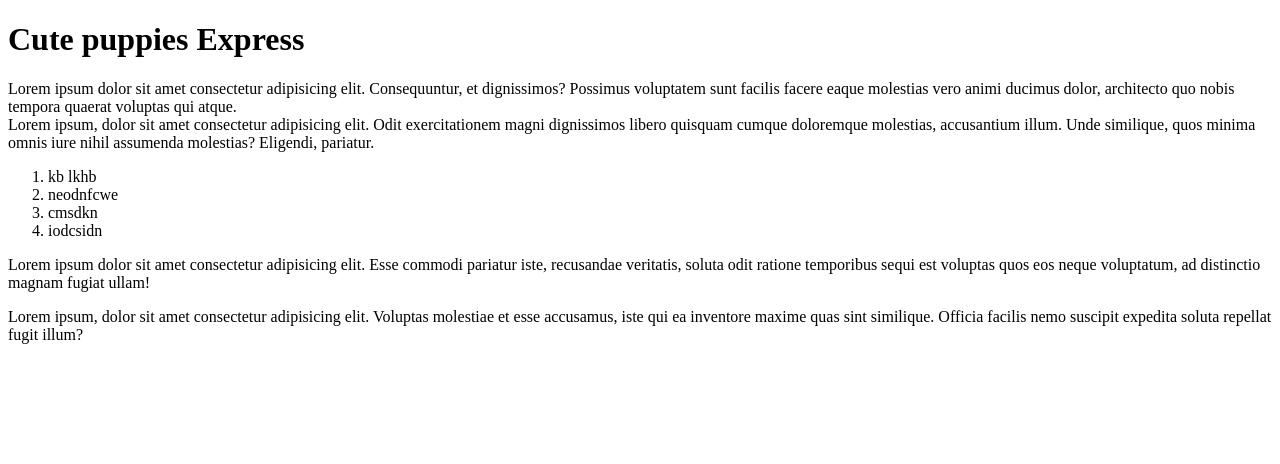
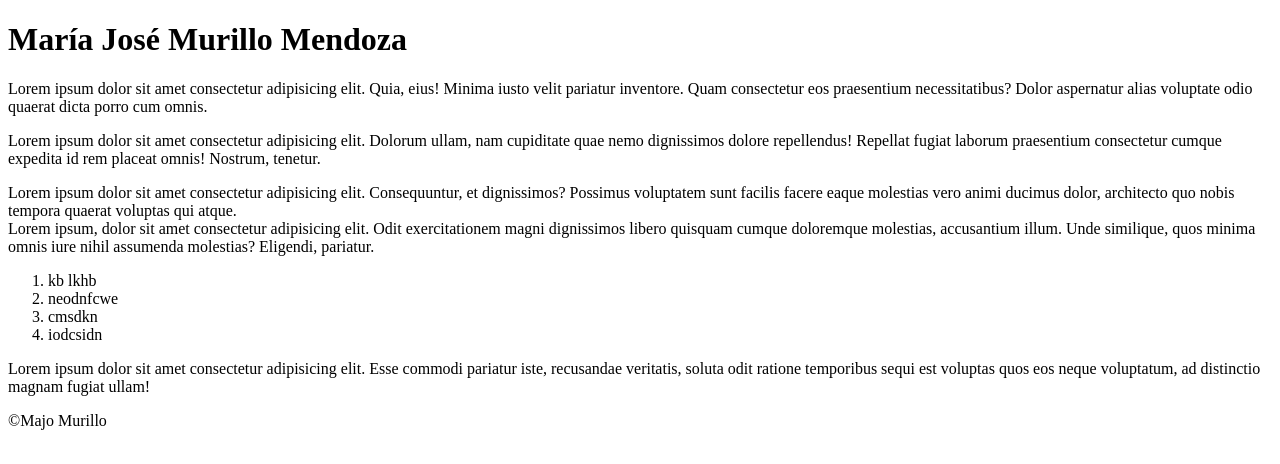
Before and after one commit to Majo7954/Elementos-semanticos, a plain HTML site: page index.html in a window 1280 px wide. Drawn offline with Linux system fonts and the light colour scheme.

Commit message:
elementos semanticos footer

```diff
--- a/index.html
+++ b/index.html
@@ -8,14 +8,23 @@
 <body>
     <div class="encabezado">
         <header class="paige-header">
-            <h1>Cute puppies Express</h1>
+            <h1>María José Murillo Mendoza</h1>
         </header>
     </div>
+    <main>
+        <p>
+          Lorem ipsum dolor sit amet consectetur adipisicing elit. Quia, eius! Minima iusto velit pariatur inventore. Quam consectetur eos praesentium necessitatibus? Dolor aspernatur alias voluptate odio quaerat dicta porro cum omnis.
+        </p>
+
+        <p>
+          Lorem ipsum dolor sit amet consectetur adipisicing elit. Dolorum ullam, nam cupiditate quae nemo dignissimos dolore repellendus! Repellat fugiat laborum praesentium consectetur cumque expedita id rem placeat omnis! Nostrum, tenetur.
+        </p>
+      </main>
     <article>
         Lorem ipsum dolor sit amet consectetur adipisicing elit. Consequuntur, et dignissimos? Possimus voluptatem sunt facilis facere eaque molestias vero animi ducimus dolor, architecto quo nobis tempora quaerat voluptas qui atque.
-        <footer>
+        <section>
             Lorem ipsum, dolor sit amet consectetur adipisicing elit. Odit exercitationem magni dignissimos libero quisquam cumque doloremque molestias, accusantium illum. Unde similique, quos minima omnis iure nihil assumenda molestias? Eligendi, pariatur.
-        </footer>
+        </section>
     </article>
     <div class="navegación">
         <nav>
@@ -35,7 +44,7 @@
         </p>
     </div>
     <footer>
-        Lorem ipsum, dolor sit amet consectetur adipisicing elit. Voluptas molestiae et esse accusamus, iste qui ea inventore maxime quas sint similique. Officia facilis nemo suscipit expedita soluta repellat fugit illum?
+        <p>©Majo Murillo</p>
     </footer>
 </body>
 </html>
```
